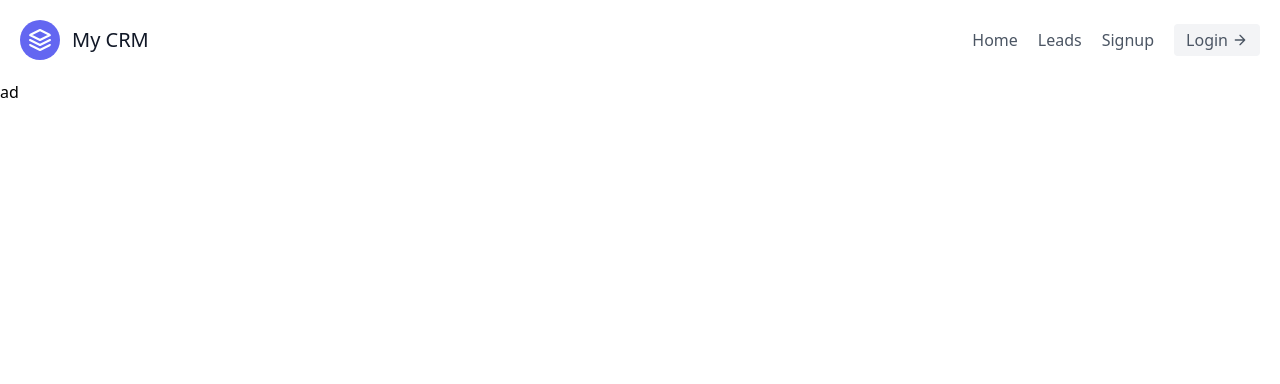
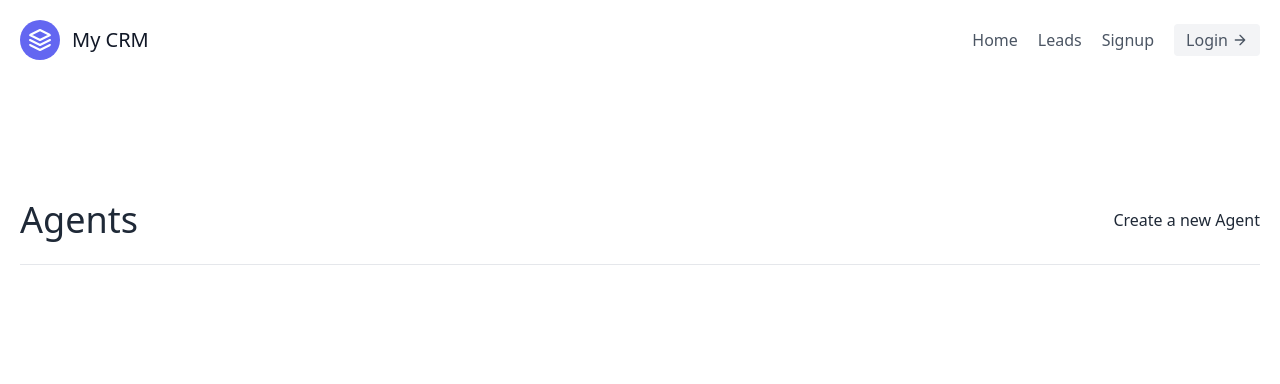
Before and after one commit to AhmadHussainRandhawa/CRM-for-organizations, a Django app: page /agents/ in a window 1280 px wide. Shown: the top 384 px of the page. Run offline with Django 5.2, Linux system fonts and the light colour scheme; data that the repository does not hold is empty; some libraries are stand-ins or nearby versions.

Commit message:
add agentList, agentCreate view

```diff
--- a/agents/templates/agents/agentList.html
+++ b/agents/templates/agents/agentList.html
@@ -1,6 +1,44 @@
 {% extends "base.html" %}
 {% block content %}
 
-ad
+
+<section class="text-gray-600 body-font">
+    <div class="container px-5 py-24 mx-auto flex flex-wrap">
+
+      <div class='w-full mb-6 py-6 flex justify-between items-center border-b border-gray-200'>
+        <div>
+          <h1 class='text-4xl text-gray-800'>Agents</h1>
+        </div>
+
+        <div>
+          <a class='text-gray-800 hover:text-blue-500' href="{% url 'agents:agentCreate' %}">Create a new Agent</a>
+        </div>
+        </div>
+      <div class="flex flex-wrap -m-4">
+          {% for agent in agents %}
+        <div class="p-4 lg:w-1/2 md:w-full">
+          <div class="flex border-2 rounded-lg border-gray-200 border-opacity-50 p-8 sm:flex-row flex-col">
+            <div class="w-16 h-16 sm:mr-8 sm:mb-0 mb-4 inline-flex items-center justify-center rounded-full bg-indigo-100 text-indigo-500 flex-shrink-0">
+              <svg fill="none" stroke="currentColor" stroke-linecap="round" stroke-linejoin="round" stroke-width="2" class="w-8 h-8" viewBox="0 0 24 24">
+                <path d="M22 12h-4l-3 9L9 3l-3 9H2"></path>
+              </svg>
+            </div>
+            <div class="flex-grow">
+              <h2 class="text-gray-900 text-lg title-font font-medium mb-3">
+                  {{agent.user.username}}</h2>
+              <p class="leading-relaxed text-base">Blue bottle crucifix vinyl post-ironic four dollar toast vegan taxidermy. Gastropub indxgo juice poutine.</p>
+              <a href="#" class="mt-3 text-indigo-500 inline-flex items-center">View this lead
+                <svg fill="none" stroke="currentColor" stroke-linecap="round" stroke-linejoin="round" stroke-width="2" class="w-4 h-4 ml-2" viewBox="0 0 24 24">
+                  <path d="M5 12h14M12 5l7 7-7 7"></path>
+                </svg>
+              </a>
+            </div>
+          </div>
+        </div>
+        {% endfor %}
+      </div>
+    </div>
+  </section>
+
 
 {% endblock content %}
--- a/agents/urls.py
+++ b/agents/urls.py
@@ -1,8 +1,9 @@
 from django.urls import path
-from .views import AgentListView
+from .views import AgentListView, AgentCreateView
 
 app_name = 'agents'
 
 urlpatterns = [
-    path('', AgentListView.as_view(), name='agentList')
+    path('', AgentListView.as_view(), name='agentList'),
+    path('create', AgentCreateView.as_view(), name='agentCreate'),
 ]
--- a/agents/views.py
+++ b/agents/views.py
@@ -1,10 +1,28 @@
 from django.shortcuts import reverse
 from django.views import generic
 from leads.models import Agent
+from leads.models import Agent
+from .forms import AgentModelForm
 
 
 class AgentListView(generic.ListView):
     template_name = 'agents/agentList.html'
+    context_object_name = 'agents'
 
     def get_queryset(self):
         return Agent.objects.all()
+
+
+class AgentCreateView(generic.CreateView):
+    template_name = 'agents/agentCreate.html'
+    form_class = AgentModelForm
+
+    def get_success_url(self):
+        return reverse('agents:agentList')
+
+    def form_valid(self, form):
+        agent = form.save(commit=False)
+        agent.organization = self.request.user.userprofile
+        agent.save()
+
+        return super().form_valid(form)
```
Also changed, not shown: agents/forms.py (added, +8 -0 lines), agents/templates/agents/agentCreate.html (added, +12 -0 lines).
